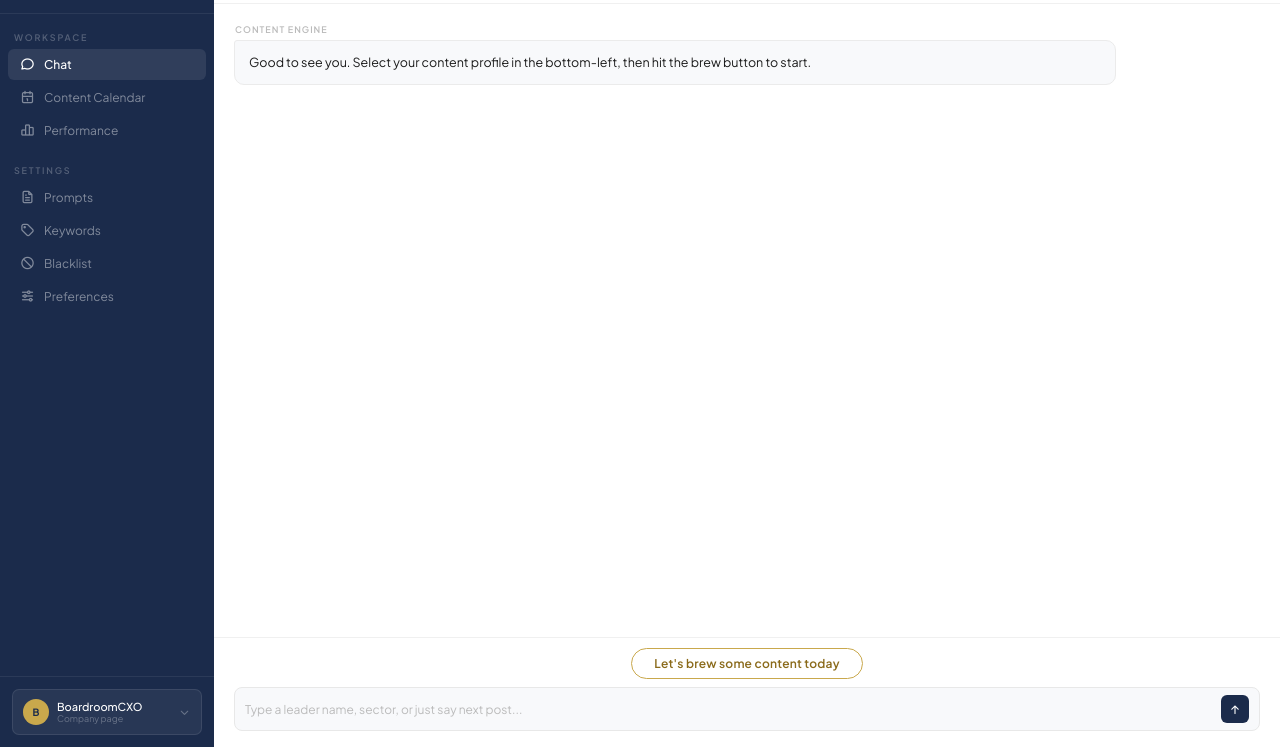
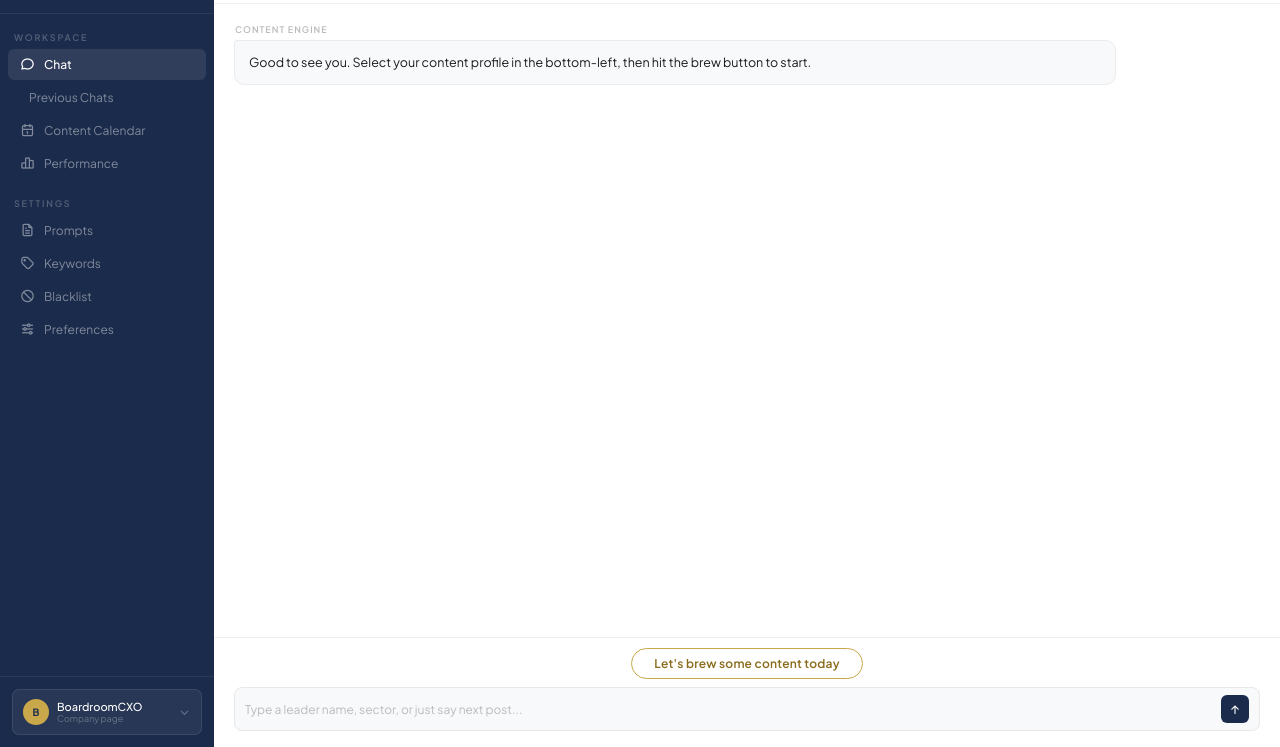
Before and after one commit to accountingbaba/boardroomcxo-tool, a website: page public/index.html in a window 1280 px wide. Both pictures are taken after typing "Sample123" into the empty fields and a click on the button "Enter". Shown: the part 53-800 px from the top of the page. Drawn offline with Linux system fonts and the light colour scheme.

Commit message:
auto: update

```diff
--- a/public/index.html
+++ b/public/index.html
@@ -50,6 +50,7 @@
 
       <div class="sidebar-section">Workspace</div>
       <div class="sidebar-item active" data-nav="chat"><i class="ti ti-message-circle"></i>Chat</div>
+      <div class="sidebar-item" data-nav="history"><i class="ti ti-clock-history"></i>Previous Chats</div>
       <div class="sidebar-item" data-nav="calendar"><i class="ti ti-calendar"></i>Content Calendar</div>
       <div class="sidebar-item" data-nav="performance"><i class="ti ti-chart-bar"></i>Performance</div>
 
```
